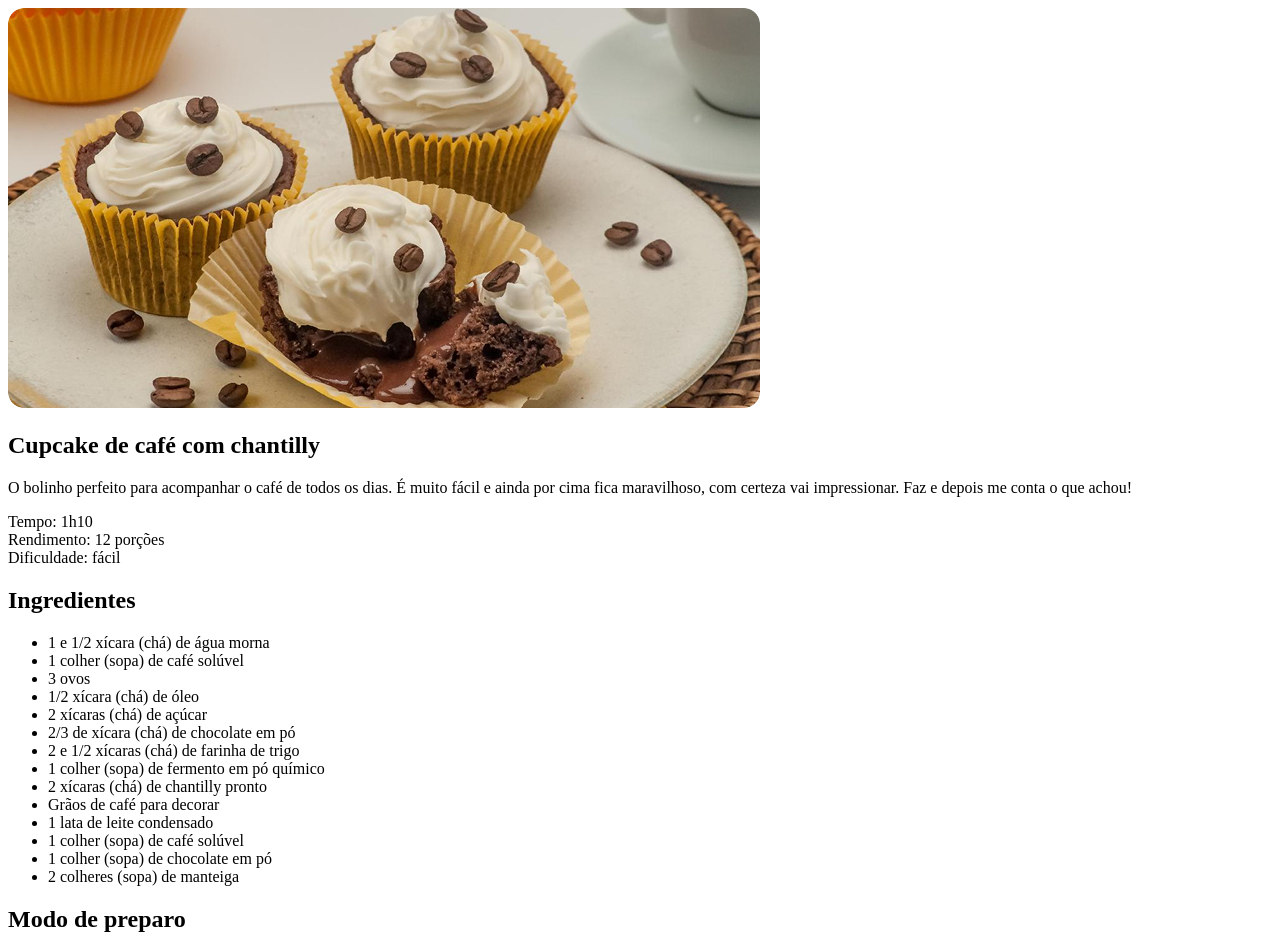
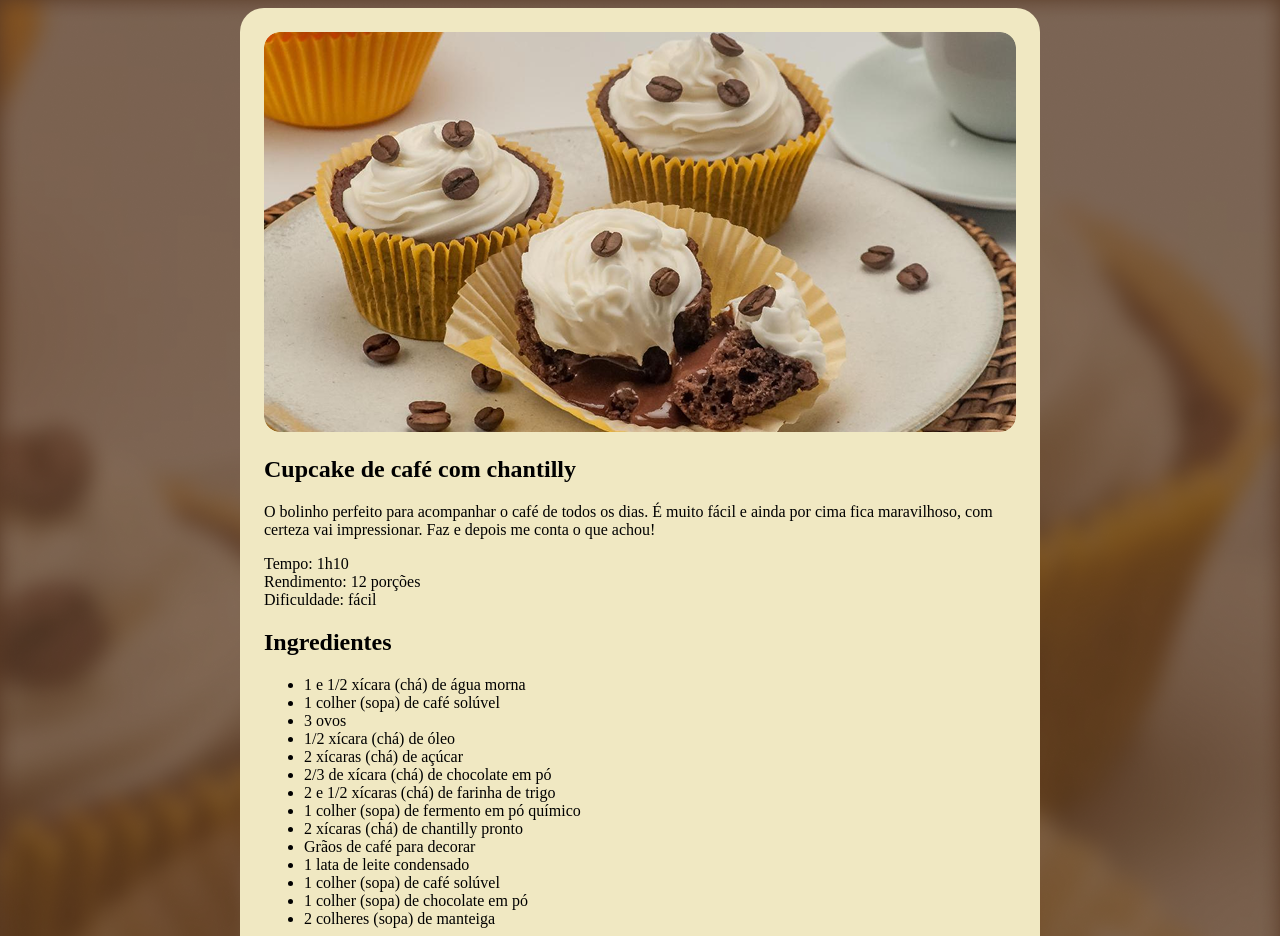
Before and after one commit to antoniopires-tech/Projeto-Receita, a plain HTML site: page index.html in a window 1280 px wide. Shown: the top 936 px of the page. Drawn offline with Linux system fonts and the light colour scheme.

Commit message:
imagem de fundo; estilo #page

```diff
--- a/style.css
+++ b/style.css
@@ -1,3 +1,17 @@
+body {
+  background-image: url(/assets/bg.png);
+  background-size: cover;
+}
+
+#page {
+  box-sizing: border-box;
+  width: 800px;
+  padding: 24px;
+  background-color: #f0e8c2;
+  border-radius: 24px;
+  margin: auto auto;
+}
+
 img {
   border-radius: 16px;
 }
```
